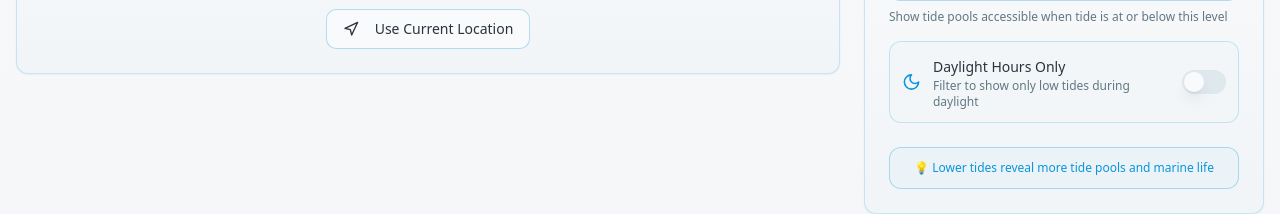
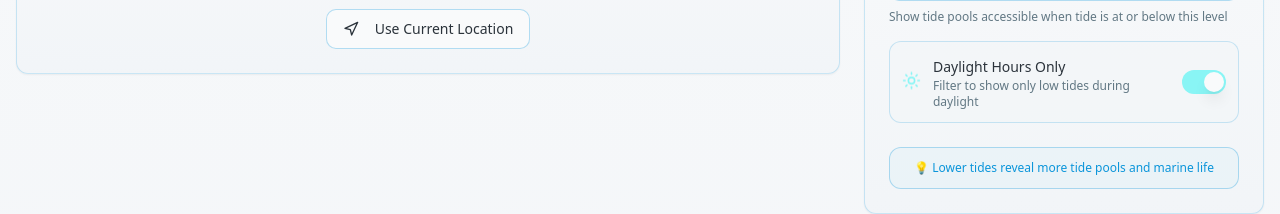
Before and after one commit to cndbain/tide-treasure-finder, a React (Vite) app: page / in a window 1280 px wide. Shown: the part 564-778 px from the top of the page. Built offline with nearby package versions, Linux system fonts and the light colour scheme.

Commit message:
Set daylight filter default
Set the "Daylight Hours Only" filter to be enabled by default in the Tide Filters component.

```diff
--- a/src/pages/Index.tsx
+++ b/src/pages/Index.tsx
@@ -11,7 +11,7 @@ import tidepoolHero from "@/assets/tide-pool-hero.jpg";
 const Index = () => {
   const [location, setLocation] = useState<{ lat: number; lng: number; name: string } | undefined>();
   const [maxTideLevel, setMaxTideLevel] = useState(0);
-  const [daylightOnly, setDaylightOnly] = useState(false);
+  const [daylightOnly, setDaylightOnly] = useState(true);
   const [selectedDay, setSelectedDay] = useState<TideData | null>(null);
 
   const { tideData, isLoading, findNearbyStations } = useTideData();
```
